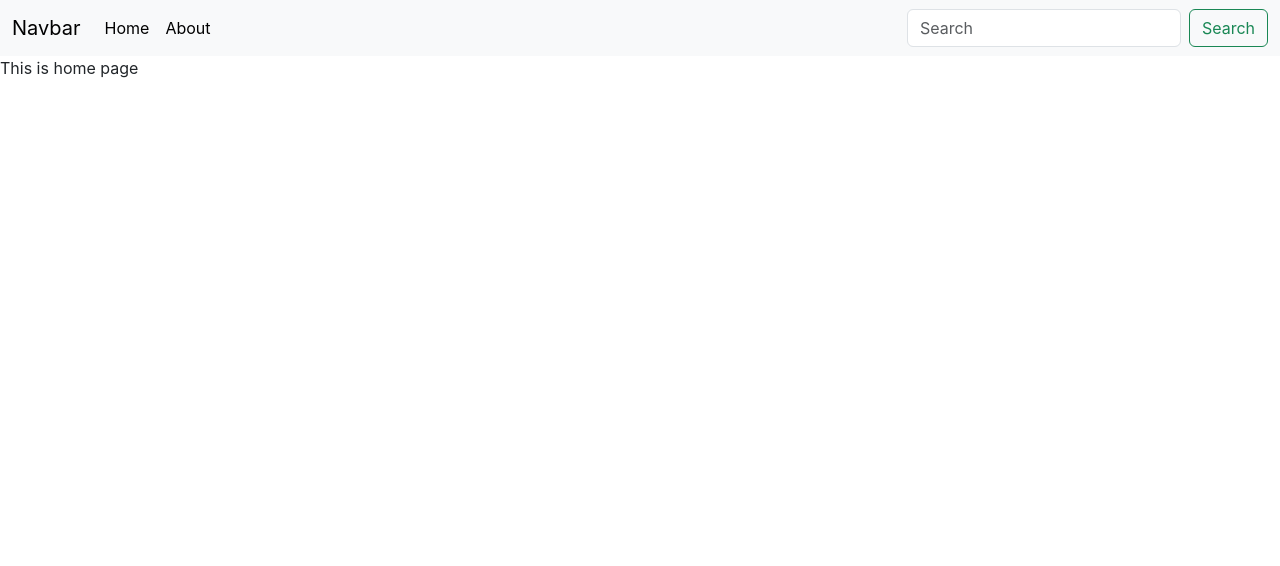
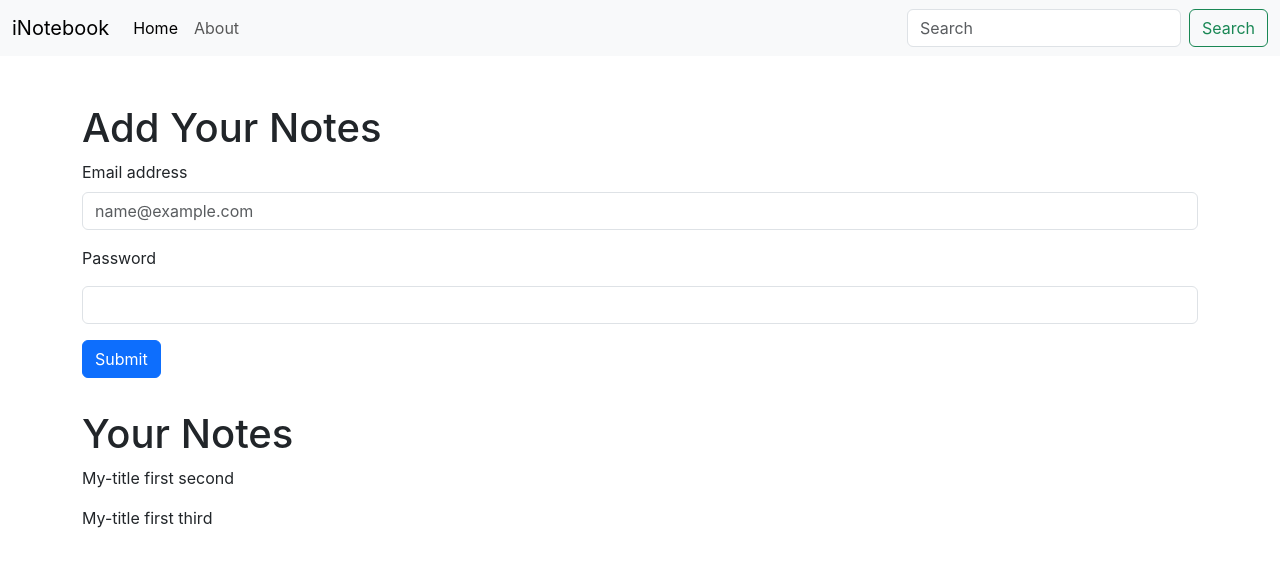
Before and after one commit to PJPhukan/my-iNotebook, a React (Create React App) app: page / in a window 1280 px wide. Shown: the top 566 px of the page. Built offline with nearby package versions, Linux system fonts and the light colour scheme.

Commit message:
upto fetch notes from noteContext

```diff
--- a/src/App.js
+++ b/src/App.js
@@ -15,10 +15,13 @@ function App() {
         {/* Router setup */}
         <BrowserRouter>
           <Navber />
+          <div className="container">
           <Routes>
             <Route exact path='/' element={<Home />} />
             <Route exact path='/about' element={<About />} />
           </Routes>
+          </div>
+
         </BrowserRouter>
       </NoteState>
 
--- a/src/Components/About/About.jsx
+++ b/src/Components/About/About.jsx
@@ -1,21 +1,11 @@
 //Import css
 import './About.css'
 
-import React,{useContext,useEffect} from 'react'
-import noteContext from '../../Context/notes/noteContext'
-
-
-
+import React from 'react'
 export default function About() {
-  const a =useContext(noteContext);
-  useEffect(() => {
-    a.Update();
-    // eslint-disable-next-line
-  }, [])
-
   return (
     <div>
-    The name of student is {a.state.name} and now he is studying in class {a.state.class}
+    This is about page
     </div>
   )
 }
--- a/src/Components/Home/Home.jsx
+++ b/src/Components/Home/Home.jsx
@@ -1,9 +1,28 @@
-import React from 'react'
+import React,{useContext} from 'react'
 import './Home.css'
+import noteContext from '../../Context/notes/noteContext'
 function Home() {
+  const context = useContext(noteContext);
+  const { notes, setNotes }=context;
+
   return (
     <div className='home'>
-      This is home page
+      <div className="conatainer my-5">
+        <h1>Add Your Notes</h1>
+        <form action="/">
+          <div className="mb-3">
+            <label htmlFor="exampleFormControlInput1" className="form-label">Email address</label>
+            <input type="email" className="form-control" id="exampleFormControlInput1" placeholder="name@example.com" />
+            <label htmlFor="inputPassword5" className="form-label my-3" >Password</label>
+            <input type="password" id="inputPassword5" className="form-control" aria-describedby="passwordHelpBlock"/>
+            <input className="btn btn-primary my-3" type="submit" value="Submit"/>
+          </div>
+        </form>
+        <h1>Your Notes</h1>
+        {notes.map((note)=>{
+          return (<p>{note.title}</p>);
+        })}
+      </div>
     </div>
   )
 }
--- a/src/Components/Home/Navber/Navber.jsx
+++ b/src/Components/Home/Navber/Navber.jsx
@@ -1,22 +1,25 @@
-import React from 'react'
-import { Link } from 'react-router-dom'
+import React, { useEffect } from 'react'
+import { Link, useLocation } from 'react-router-dom'
 import "./Navber.css"
 export default function Navber() {
+  let location = useLocation();
+  useEffect(() => {
+  }, [location])
+
   return (
-
-    <nav className="navbar navbar-expand-lg bg-body-tertiary">
+    <nav className="navbar navbar-expand-lg bg-body-tertiary ">
       <div className="container-fluid">
-        <Link className="navbar-brand" to="/">Navbar</Link>
+        <Link className="navbar-brand" to="/">iNotebook</Link>
         <button className="navbar-toggler" type="button" data-bs-toggle="collapse" data-bs-target="#navbarSupportedContent" aria-controls="navbarSupportedContent" aria-expanded="false" aria-label="Toggle navigation">
           <span className="navbar-toggler-icon"></span>
         </button>
         <div className="collapse navbar-collapse" id="navbarSupportedContent">
           <ul className="navbar-nav me-auto mb-2 mb-lg-0">
             <li className="nav-item">
-              <Link className="nav-link active" aria-current="page" to="/">Home</Link>
+              <Link className={`nav-link ${location.pathname === '/' ? "active" : ""}`} aria-current="page" to="/">Home</Link>
             </li>
             <li className="nav-item">
-              <Link className="nav-link active" aria-current="page" to="/about">About</Link>
+              <Link className={`nav-link ${location.pathname==='/about'?"active":""}`} aria-current="page" to="/about">About</Link>
             </li>
           </ul>
           <form className="d-flex" role="search">
--- a/src/Context/notes/noteState.js
+++ b/src/Context/notes/noteState.js
@@ -1,24 +1,31 @@
-import React, { useState } from "react";
+import React,{useState} from "react";
 import NoteContext from "./noteContext";
 
 
 const NoteState = (props) => {
-    const st1 = {
-        "name": "pjphukan",
-        "class": "12th"
-    }
-    const [state, setstate] = useState(st1)
-    const Update = () => {
-        setTimeout(() => {
-            setstate({
-                "name": "Paragjyoti phukan",
-                "class": "IT-3rd"
-            })
-        }, 1000);
-    }
+    const initialNotes = [
+        {
+            "_id": "6558fb8707fe271916930436",
+            "user": "6557b150818ad1151801bf1d",
+            "title": "My-title first second",
+            "description": "Mydescription first second ",
+            "tag": "First tag first second",
+            "date": "2023-11-18T17:59:35.455Z",
+            "__v": 0
+        },
+        {
+            "_id": "6558fb9507fe271916930438",
+            "user": "6557b150818ad1151801bf1d",
+            "title": "My-title first third",
+            "description": "Mydescription first third ",
+            "tag": "First tag first third",
+            "date": "2023-11-18T17:59:49.234Z",
+            "__v": 0
+        }
+    ]
+    const [notes, setNotes] = useState(initialNotes)
     return (
-        // value = {{ state, Update }} ==value={{state:state,Update:Update}}(DON'T BE CONFUSED)
-        <NoteContext.Provider value={{ state, Update }}>
+        <NoteContext.Provider value={{ notes, setNotes }}>
             {props.children}
         </NoteContext.Provider>
     )
```
